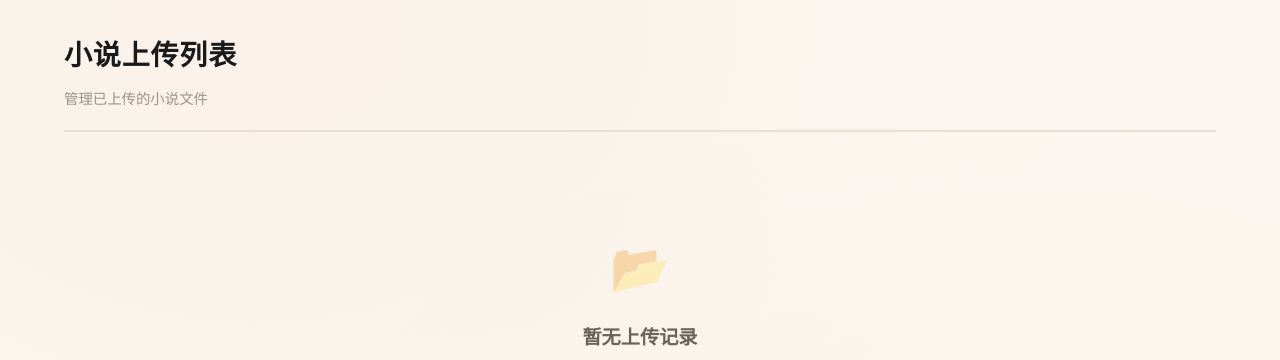
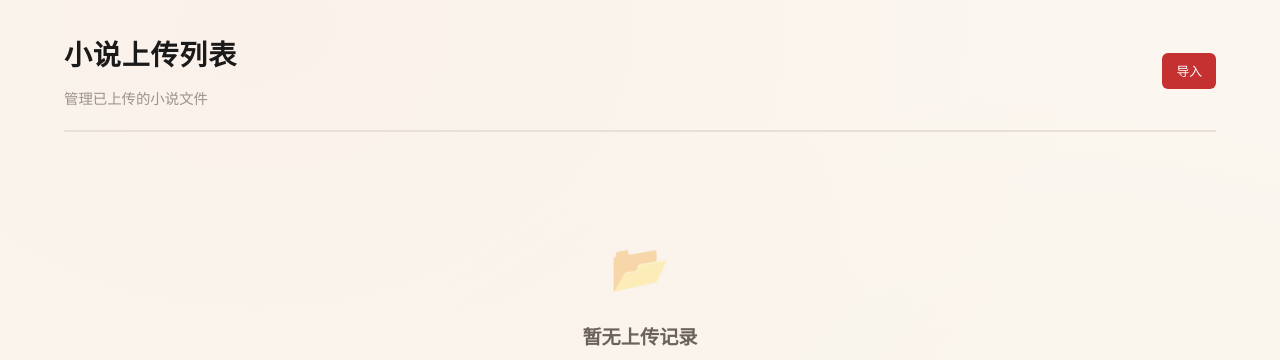
Before and after one commit to kkfd008/flask-admin-sqlite-novel, a Flask app: page /novels/uploads in a window 1280 px wide. Shown: the part 60-420 px from the top of the page. Run offline with Flask 3, Linux system fonts and the light colour scheme; the visitor is signed in with stand-in values (Sample User, id 1); data that the repository does not hold is empty; parts of the project's set-up code (start-up, migrations or seed data) failed here and were passed over.

Commit message:
feat: Flask小说浏览系统
Co-authored-by: traeagent <traeagent@users.noreply.github.com>

```diff
--- a/app/templates/novels/uploads.html
+++ b/app/templates/novels/uploads.html
@@ -3,9 +3,12 @@
 
 {% block content %}
 <div class="page-header">
-  <div>
-    <h1>小说上传列表</h1>
-    <p>管理已上传的小说文件</p>
+  <div class="flex-between" style="flex-wrap:wrap; gap:12px;">
+    <div>
+      <h1>小说上传列表</h1>
+      <p>管理已上传的小说文件</p>
+    </div>
+    <a href="{{ url_for('importer.step1') }}" class="btn btn-primary btn-sm">导入</a>
   </div>
 </div>
 
```
Also changed, not shown: 1 other file.
